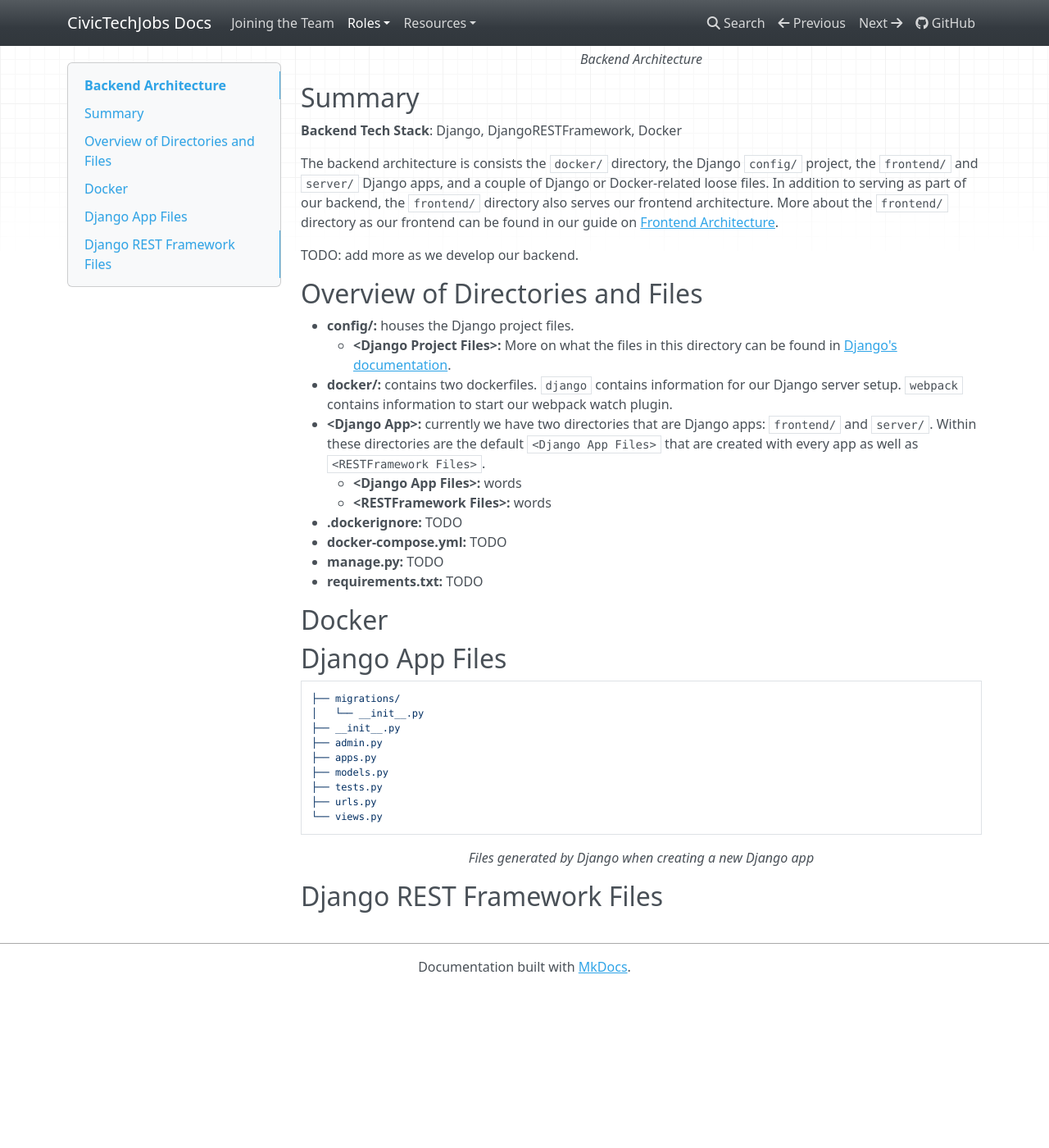
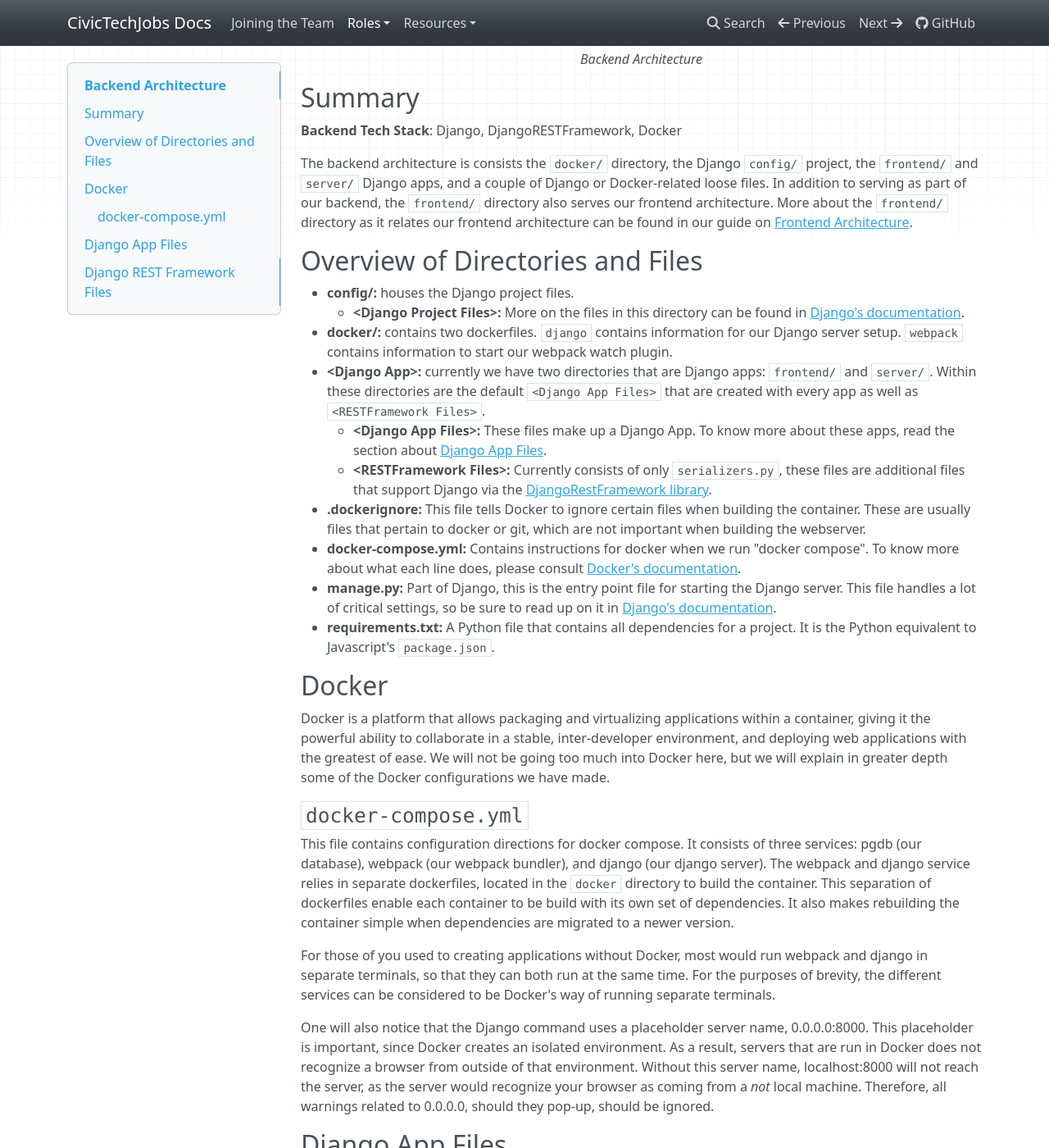
Before and after one commit to Aveline-art/CivicTechJobs-Documentation-Test, an MkDocs documentation site: the page built from docs/developer/backend.md, in a window 1280 px wide and 1400 px high, scrolled down 774 px. Shown: the whole window at 82% size. Built offline with MkDocs 1.6.1, drawn with Linux system fonts in a browser that asks for light colours; nearby versions of some CDN libraries; before the commit the page ends 1981 px from its top, so only the background shows below that; some of the changed text lies outside the part shown.

Commit message:
Update backend.md

````diff
--- a/docs/developer/backend.md
+++ b/docs/developer/backend.md
@@ -44,27 +44,33 @@
 
 **Backend Tech Stack**: Django, DjangoRESTFramework, Docker
 
-The backend architecture is consists the `docker/` directory, the Django `config/` project, the `frontend/` and `server/` Django apps, and a couple of Django or Docker-related loose files. In addition to serving as part of our backend, the `frontend/` directory also serves our frontend architecture. More about the `frontend/` directory as our frontend can be found in our guide on [Frontend Architecture](../../developer/frontend/).
-
-TODO: add more as we develop our backend.
+The backend architecture is consists the `docker/` directory, the Django `config/` project, the `frontend/` and `server/` Django apps, and a couple of Django or Docker-related loose files. In addition to serving as part of our backend, the `frontend/` directory also serves our frontend architecture. More about the `frontend/` directory as it relates our frontend architecture can be found in our guide on [Frontend Architecture](../../developer/frontend/).
 
 ## Overview of Directories and Files
 
 
 - **config/:** houses the Django project files.
-    - **<Django Project Files\>:** More on what the files in this directory can be found in [Django's documentation](https://docs.djangoproject.com/en/3.2/).
+    - **<Django Project Files\>:** More on the files in this directory can be found in [Django's documentation](https://docs.djangoproject.com/en/4.0/).
 - **docker/:** contains two dockerfiles. `django` contains information for our Django server setup. `webpack` contains information to start our webpack watch plugin.
 - **<Django App\>:** currently we have two directories that are Django apps: `frontend/` and `server/`. Within these directories are the default `<Django App Files>` that are created with every app as well as `<RESTFramework Files>`.
-    - **<Django App Files\>:** words
-    - **<RESTFramework Files\>:** words
-- **.dockerignore:** TODO
-- **docker-compose.yml:** TODO
-- **manage.py:** TODO
-- **requirements.txt:** TODO
+    - **<Django App Files\>:** These files make up a Django App. To know more about these apps, read the section about [Django App Files](#django-app-files).
+    - **<RESTFramework Files\>:** Currently consists of only `serializers.py`, these files are additional files that support Django via the [DjangoRestFramework library](https://www.django-rest-framework.org/).
+- **.dockerignore:** This file tells Docker to ignore certain files when building the container. These are usually files that pertain to docker or git, which are not important when building the webserver.
+- **docker-compose.yml:** Contains instructions for docker when we run "docker compose". To know more about what each line does, please consult [Docker's documentation](https://docs.docker.com/compose/compose-file/).
+- **manage.py:** Part of Django, this is the entry point file for starting the Django server. This file handles a lot of critical settings, so be sure to read up on it in [Django's documentation](https://docs.djangoproject.com/en/4.0/ref/django-admin/).
+- **requirements.txt:** A Python file that contains all dependencies for a project. It is the Python equivalent to Javascript's `package.json`.
 
 ## Docker
 
+Docker is a platform that allows packaging and virtualizing applications within a container, giving it the powerful ability to collaborate in a stable, inter-developer environment, and deploying web applications with the greatest of ease. We will not be going too much into Docker here, but we will explain in greater depth some of the Docker configurations we have made.
 
+### `docker-compose.yml`
+
+This file contains configuration directions for docker compose. It consists of three services: pgdb (our database), webpack (our webpack bundler), and django (our django server). The webpack and django service relies in separate dockerfiles, located in the `docker` directory to build the container. This separation of dockerfiles enable each container to be build with its own set of dependencies. It also makes rebuilding the container simple when dependencies are migrated to a newer version.
+
+For those of you used to creating applications without Docker, most would run webpack and django in separate terminals, so that they can both run at the same time. For the purposes of brevity, the different services can be considered to be Docker's way of running separate terminals.
+
+One will also notice that the Django command uses a placeholder server name, 0.0.0.0:8000. This placeholder is important, since Docker creates an isolated environment. As a result, servers that are run in Docker does not recognize a browser from outside of that environment. Without this server name, localhost:8000 will not reach the server, as the server would recognize your browser as coming from a *not* local machine. Therefore, all warnings related to 0.0.0.0, should they pop-up, should be ignored.
 
 ## Django App Files
 
@@ -81,4 +87,13 @@ TODO: add more as we develop our backend.
 ```
 *<p style="text-align: center;">Files generated by Django when creating a new Django app</p>*
 
+As of right now, no specific changes have been made to these files, so please refer to [Django's documentation](https://docs.djangoproject.com/en/4.0/) for now to learn what they do in a general sense.
+
 ## Django REST Framework Files
+
+```yml
+├── serializers.py
+```
+*<p style="text-align: center;">RESTFramework files used to create a Django REST API</p>*
+
+As of right now, no specific changes have been made to these files, so please refer to [DjangoRESTFramework's documentation](https://www.django-rest-framework.org/) for now to learn what they do in a general sense.
````
